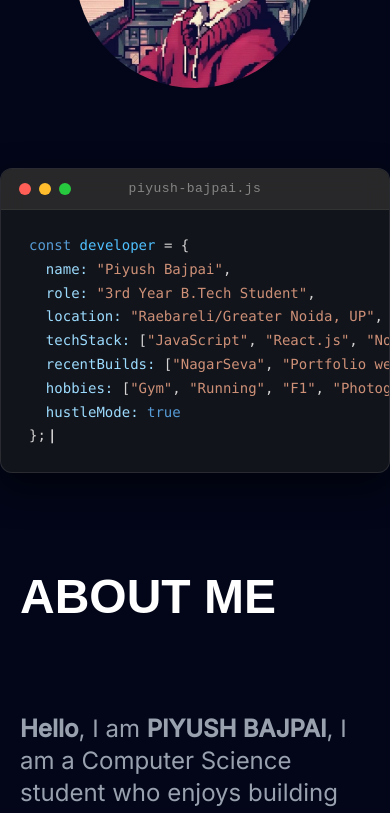
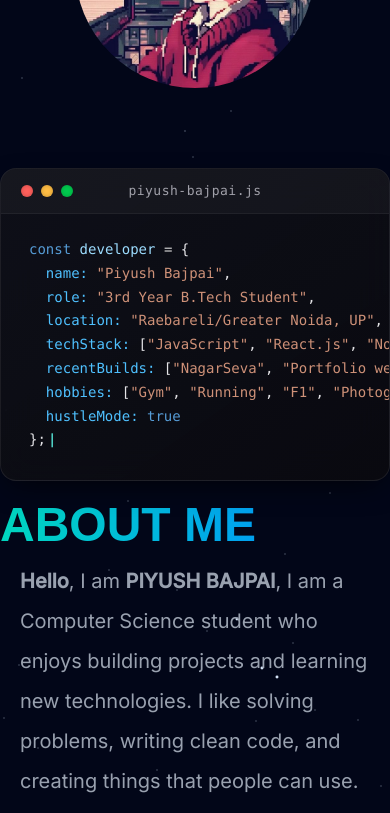
Before and after one commit to piyushhdotai/Portfolio, a React (Vite) app: page / in a window 390 px wide. Shown: the part 1156-1969 px from the top of the page. Built offline with nearby package versions, Linux system fonts and the light colour scheme.

Commit message:
formatted the code and added a glowing-stars background

```diff
--- a/package.json
+++ b/package.json
@@ -18,7 +18,9 @@
     "class-variance-authority": "^0.7.1",
     "clsx": "^2.1.1",
     "gsap": "^3.15.0",
+    "lenis": "^1.3.25",
     "lucide-react": "^1.21.0",
+    "motion": "^12.42.2",
     "radix-ui": "^1.6.0",
     "react": "^19.2.6",
     "react-dom": "^19.2.6",
--- a/src/components/Terminal.css
+++ b/src/components/Terminal.css
@@ -1,30 +1,34 @@
-/* Main Container: Added margin, glass effect, and smooth hover transition */
+/* Main Container: Upgraded with a rich gradient and smooth bezier transitions */
 .terminal-container {
-  background-color: rgba(30, 30, 30, 0.6); /* Slightly transparent */
-  backdrop-filter: blur(12px); /* Glassmorphism effect */
-  border: 1px solid rgba(255, 255, 255, 0.1); /* Very subtle white border */
-  border-radius: 12px;
-  box-shadow: 0 15px 35px rgba(0, 0, 0, 0.5); /* Deeper shadow */
+  background: linear-gradient(145deg, rgba(20, 20, 25, 0.7), rgba(10, 10, 15, 0.9));
+  backdrop-filter: blur(16px);
+  -webkit-backdrop-filter: blur(16px);
+  border: 1px solid rgba(255, 255, 255, 0.08);
+  border-radius: 16px; /* Slightly rounder edges look more modern */
+  box-shadow: 0 10px 30px -10px rgba(0, 0, 0, 0.8);
   width: 100%;
-  max-width: 500px;
-  margin: 40px auto 20px auto; /* 40px top margin pushes it away from the avatar */
-  font-family: 'Fira Code', 'JetBrains Mono', 'Courier New', monospace;
-  font-size: 14px; /* Slightly smaller for a cleaner fit */
+  max-width: 520px; /* Gave it just a tiny bit more width */
+  margin: 40px auto 20px auto;
+  font-family: 'JetBrains Mono', 'Fira Code', 'Menlo', 'Courier New', monospace;
+  font-size: 14px;
   line-height: 1.7;
   overflow: hidden;
-  transition: transform 0.3s ease, box-shadow 0.3s ease;
+  /* Custom cubic-bezier makes the hover pop feel incredibly premium */
+  transition: all 0.4s cubic-bezier(0.175, 0.885, 0.32, 1.275);
 }
 
-/* Make it pop slightly when you hover over it */
+/* Premium Hover Effect */
 .terminal-container:hover {
-  transform: translateY(-5px);
-  box-shadow: 0 20px 40px rgba(0, 0, 0, 0.6), 0 0 20px rgba(138, 43, 226, 0.15); /* Adds a very faint glow */
+  transform: translateY(-6px) scale(1.01);
+  /* Adjusted the glow to match your site's Teal theme instead of purple */
+  box-shadow: 0 25px 50px -12px rgba(0, 0, 0, 0.8), 0 0 25px rgba(45, 212, 191, 0.15);
+  border: 1px solid rgba(255, 255, 255, 0.15); /* Border subtly brightens on hover */
 }
 
-/* Top bar of the window: Adjusted padding */
+/* Top bar of the window */
 .terminal-header {
-  background-color: rgba(45, 45, 45, 0.8);
-  padding: 14px 18px; /* Slightly more padding */
+  background: rgba(255, 255, 255, 0.03); /* Blends beautifully instead of flat grey */
+  padding: 16px 20px;
   display: flex;
   align-items: center;
   position: relative;
@@ -40,25 +44,29 @@
   width: 12px;
   height: 12px;
   border-radius: 50%;
+  box-shadow: inset 0 0 4px rgba(0, 0, 0, 0.2); /* Gives the dots realistic depth */
 }
 
-.dot.red { background-color: #ff5f56; }
-.dot.yellow { background-color: #ffbd2e; }
-.dot.green { background-color: #27c93f; }
+/* Authentic macOS hex codes */
+.dot.red { background-color: #FF605C; }
+.dot.yellow { background-color: #FFBD44; }
+.dot.green { background-color: #00CA4E; }
 
 .terminal-title {
-  color: #858585;
+  color: #a1a1aa;
   font-size: 13px;
+  font-weight: 500;
   position: absolute;
   left: 50%;
   transform: translateX(-50%);
   letter-spacing: 0.5px;
+  user-select: none;
 }
 
-/* The actual code area: Increased padding */
+/* The actual code area */
 .terminal-body {
-  padding: 24px 28px; /* Much better breathing room inside the box */
-  color: #d4d4d4;
+  padding: 24px 28px 28px;
+  color: #e4e4e7; /* Slightly brighter base text for contrast */
   overflow-x: auto;
 }
 
@@ -67,36 +75,36 @@
 }
 
 /* --- CUSTOM SCROLLBAR --- */
-/* This fixes the thick white scrollbar shown in your screenshots */
 .terminal-body::-webkit-scrollbar {
-  height: 6px; /* Thin, modern scrollbar */
+  height: 6px;
 }
 
 .terminal-body::-webkit-scrollbar-track {
-  background: rgba(0, 0, 0, 0.2);
+  background: rgba(0, 0, 0, 0.1);
   border-radius: 10px;
 }
 
 .terminal-body::-webkit-scrollbar-thumb {
-  background: rgba(255, 255, 255, 0.2);
+  background: rgba(255, 255, 255, 0.15);
   border-radius: 10px;
+  transition: background 0.3s;
 }
 
 .terminal-body::-webkit-scrollbar-thumb:hover {
-  background: rgba(255, 255, 255, 0.4);
+  background: rgba(255, 255, 255, 0.3);
 }
 
-/* Syntax Highlighting Colors (VS Code Dark+ Theme) */
-.keyword { color: #569cd6; }
-.variable { color: #4fc1ff; }
+/* Syntax Highlighting Colors (Slightly more vibrant for dark glass) */
+.keyword { color: #569cd6; font-weight: 500; }
+.variable { color: #9cdcfe; }
 .operator { color: #d4d4d4; }
-.key { color: #9cdcfe; }
+.key { color: #4fc1ff; }
 .string { color: #ce9178; }
 .boolean { color: #569cd6; }
 
 /* The Blinking Cursor Animation */
 .cursor {
-  color: #d4d4d4;
+  color: #4fd1c5; /* Teal cursor to match the theme */
   font-weight: bold;
   animation: blink 1s step-end infinite;
   margin-left: 2px;
--- /dev/null
+++ b/src/components/ui/GlowingStars.jsx
@@ -0,0 +1,88 @@
+import React, { useEffect, useRef, useState } from "react";
+import { motion } from "framer-motion";
+import { cn } from "@/lib/utils";
+
+export const GlowingStarsBackgroundCard = ({
+  className,
+  children,
+}) => {
+  return (
+    <div
+      className={cn(
+        "h-full min-h-screen w-full bg-transparent overflow-hidden relative",
+        className
+      )}
+    >
+      <Illustration />
+      {children}
+    </div>
+  );
+};
+
+const Illustration = () => {
+  // Lowered the count to 150 so it feels like a subtle background, not a swarm
+  const starsCount = 150;
+
+  const [starCoordinates, setStarCoordinates] = useState([]);
+  const [glowingStars, setGlowingStars] = useState([]);
+  const highlightedStars = useRef([]);
+
+  // 1. Generate random, organic positions ONCE when the component mounts
+  useEffect(() => {
+    const coords = Array.from({ length: starsCount }, () => ({
+      top: Math.random() * 100, // Random percentage from top
+      left: Math.random() * 100, // Random percentage from left
+    }));
+    setStarCoordinates(coords);
+  }, []);
+
+  // 2. Handle the glowing animation
+  useEffect(() => {
+    const interval = setInterval(() => {
+      highlightedStars.current = Array.from({ length: 15 }, () =>
+        Math.floor(Math.random() * starsCount)
+      );
+      setGlowingStars([...highlightedStars.current]);
+    }, 3000);
+
+    return () => clearInterval(interval);
+  }, []);
+
+  return (
+    <div className="h-full min-h-screen w-full absolute inset-0">
+      {starCoordinates.map((coord, starIdx) => {
+        const isGlowing = glowingStars.includes(starIdx);
+        return (
+          <div
+            key={`star-${starIdx}`}
+            className="absolute flex items-center justify-center"
+            style={{
+              // Apply the random positions here
+              top: `${coord.top}%`,
+              left: `${coord.left}%`,
+            }}
+          >
+            <Star isGlowing={isGlowing} />
+          </div>
+        );
+      })}
+    </div>
+  );
+};
+
+const Star = ({ isGlowing }) => {
+  return (
+    <motion.div
+      animate={{
+        scale: isGlowing ? 1.5 : 1,
+        opacity: isGlowing ? 1 : 0.2, // Made the default opacity slightly lower for depth
+      }}
+      transition={{
+        duration: 2,
+        ease: "easeInOut",
+      }}
+      // Optional: changed from pure white to a very slight blue tint to match your theme
+      className={cn("bg-blue-100 h-[2px] w-[2px] rounded-full")}
+    ></motion.div>
+  );
+};
--- a/src/index.css
+++ b/src/index.css
@@ -10,6 +10,19 @@
   src: url('/src/assets/fonts/Brushed.ttf');
 }
 
+html, body, * {
+  scrollbar-width: none !important; /* Firefox */
+  -ms-overflow-style: none !important; /* IE and Edge */
+}
+
+/* 2. Nuke the Webkit scrollbar for Chrome/Safari/Brave */
+html::-webkit-scrollbar,
+body::-webkit-scrollbar,
+*::-webkit-scrollbar {
+  display: none !important;
+  width: 0 !important;
+  height: 0 !important;
+}
 
 
 @theme inline {
--- a/src/lib/utils.js
+++ b/src/lib/utils.js
@@ -1,5 +1,5 @@
 import { clsx } from "clsx";
-import { twMerge } from "tailwind-merge"
+import { twMerge } from "tailwind-merge";
 
 export function cn(...inputs) {
   return twMerge(clsx(inputs));
--- a/src/pages/Home.jsx
+++ b/src/pages/Home.jsx
@@ -5,13 +5,15 @@
 import { ArrowDownToLine } from 'lucide-react';
 import TerminalBlock from '@/components/TerminalBlock';
 import ProjectCard from '@/components/ProjectCard';
+import { GlowingStarsBackgroundCard } from '@/components/ui/GlowingStars';
 import emailjs from '@emailjs/browser'
 import gsap from 'gsap'
 import { useGSAP } from '@gsap/react'
 import { useRef } from 'react'
 import { ScrollTrigger } from 'gsap/ScrollTrigger'
+import Lenis from 'lenis'
+import 'lenis/dist/lenis.css' // Required base styles for Lenis
 gsap.registerPlugin(ScrollTrigger)
-
 
 
 const Home = (props) => {
@@ -22,7 +24,6 @@
   const [email, setEmail] = useState("")
   const [message, setMessage] = useState("")
   const [success, setSuccess] = useState(false)
-
 
 
   const sendEmail = () => {
@@ -39,7 +40,32 @@
     setMessage("")
   })
 }
+// Add this right after your state variables
+  useEffect(() => {
+    // 1. Initialize Lenis with premium settings
+    const lenis = new Lenis({
+      duration: 1.2, // Controls the "heaviness" of the scroll
+      easing: (t) => Math.min(1, 1.001 - Math.pow(2, -10 * t)), // Buttery smooth curve
+      smoothWheel: true,
+    })
 
+    // 2. Sync Lenis with GSAP ScrollTrigger
+    lenis.on('scroll', ScrollTrigger.update)
+
+    // 3. Tell GSAP to use Lenis's internal clock for animations
+    gsap.ticker.add((time) => {
+      lenis.raf(time * 1000)
+    })
+
+    // 4. Fix jumpiness when switching browser tabs
+    gsap.ticker.lagSmoothing(0)
+
+    // 5. Clean up on unmount
+    return () => {
+      lenis.destroy()
+      gsap.ticker.remove((time) => lenis.raf(time * 1000))
+    }
+  }, [])
 
 
 useEffect(() => {
@@ -161,7 +187,7 @@ useEffect(() => {
 
 
   return (
-      <div  className='hero-bg min-h-screen w-screen bg-cover bg-center  bg-slate-950  overflow-x-hidden' >
+    <div className='hero-bg min-h-screen w-screen bg-cover bg-center bg-slate-950 overflow-x-hidden' >
 
 
         {/* Glow for the bg on the home page */}
@@ -223,29 +249,32 @@ useEffect(() => {
         </section>
 
 
+       {/* NEW WRAPPER */}
+       <div className='relative w-full z-20 bg-slate-950'>
+
+          {/* STARS BACKGROUND FOR ABOUT SECTION */}
+          <div className="absolute inset-0 z-0 pointer-events-none">
+            <GlowingStarsBackgroundCard />
+          </div>
+
          {/* About Section */}
-          <section id="about" className="about-section pt-20 items-center sticky top-0 z-20 min-h-screen bg-slate-950 ">
-            <div className='flex  flex-col md:flex-row '>
-
+        <section id="about" className="about-section pt-20 items-center sticky top-0 z-10 min-h-screen bg-transparent ">
+          <div className='flex flex-col md:flex-row relative z-10'>
 
             <div className="w-full md:w-1/2  flex flex-col about-left  ">
-
-
               <div className='w-full h-90  flex flex-col items-center gap-6'>
                 <img src="/pfp.jpeg" alt="avtar" className='h-60 w-60 rounded-full relative top-20 transition-transform duration-300 hover:scale-110' />
-
               </div>
-
               <div>
                 <TerminalBlock/>
               </div>
+            </div>
 
-
-
-            </div>
           <div className="w-full md:w-1/2 text-white">
-            <h1 className='font-bold text-5xl px-5 py-20 about-right'>ABOUT ME</h1>
-              <p className=" about-right font-['Inter'] font-normal text-gray-400 text-2xl px-5 py-3">
+          <h1 className="text-5xl font-extrabold bg-gradient-to-r from-teal-400 to-blue-500 bg-clip-text text-transparent">
+            ABOUT ME
+          </h1>
+            <p className=" about-right font-['Inter'] font-normal text-gray-400 text-xl leading-loose px-5 py-3">
               <b>Hello</b>, I am <b>PIYUSH BAJPAI</b>, I am a Computer Science student who enjoys building projects and learning new technologies. I like solving problems, writing clean code, and creating things that people can use.
             </p>
 
@@ -274,19 +303,21 @@ useEffect(() => {
 
 
         {/* Work/Project Section */}
-          <section id="work" className="pt-20 work-section sticky top-0 z-30 min-h-screen  bg-slate-950  overflow-x-hidden">
+        <section id="work" className="pt-20 work-section sticky top-0 z-20 min-h-screen bg-slate-950 overflow-x-hidden relative">
+
+          <div className="absolute inset-0 z-0 pointer-events-none">
+            <GlowingStarsBackgroundCard />
+          </div>
+
+          <div className='relative z-10'>
 
             <div className='px-10 pb-10'>
               <p className="text-teal-400 text-sm tracking-widest uppercase font-['Montserrat'] mb-2 sub-animation">What I've Built</p>
               <h1 className='text-white font-bold text-6xl heading-animation'>Projects</h1>
               <div className="mt-3 h-1 w-16 bg-teal-400 rounded-full sub-animation" />
-
             </div>
 
-
             <div className=' grid grid-cols-1 md:grid-cols-3 gap-6 px-10 project-card'>
-
-
               <ProjectCard
               title="GTA VI Fan Site"
               description="Recreated the GTA VI landing page with scroll animations."
@@ -313,13 +344,14 @@ useEffect(() => {
                 />
             </div>
 
+          </div>
         </section>
-
+       </div>
 
         {/* Contact Section */}
         <section id="contact" className="contact-section sticky top-0 z-40 min-h-screen w-full bg-cover overflow-hidden bg-top" style={{backgroundImage: "linear-gradient(to right, rgba(0,0,11,.85), rgba(0,0,80,.3)), url('./lufi.png')"}}>
 
-            <div className='bg-black/40 backdrop-blur-sm rounded-xl p-6 relative top-15 left-[5%] md:left-10 w-[90%] md:w-[600px] contact-form'>
+          <div className='bg-black/40 backdrop-blur-sm rounded-xl p-6 relative top-15 left-[5%] md:left-10 w-[90%] md:w-[600px] contact-form border border-white/10'>
             <div className='flex flex-col gap-3.5'>
               <h2 className="text-white text-2xl font-bold mb-2 self-center">Get In Touch</h2>
               <input className="bg-transparent border border-white/30 text-white rounded-lg px-4 py-3 w-full placeholder-gray-400" value={name} onChange={(e) => setName(e.target.value)} placeholder="Your Name" />
```
Also changed, not shown: 1 other file (tests, documents, lock files or other folders). Lines whose indentation alone changed are shown as unchanged.
